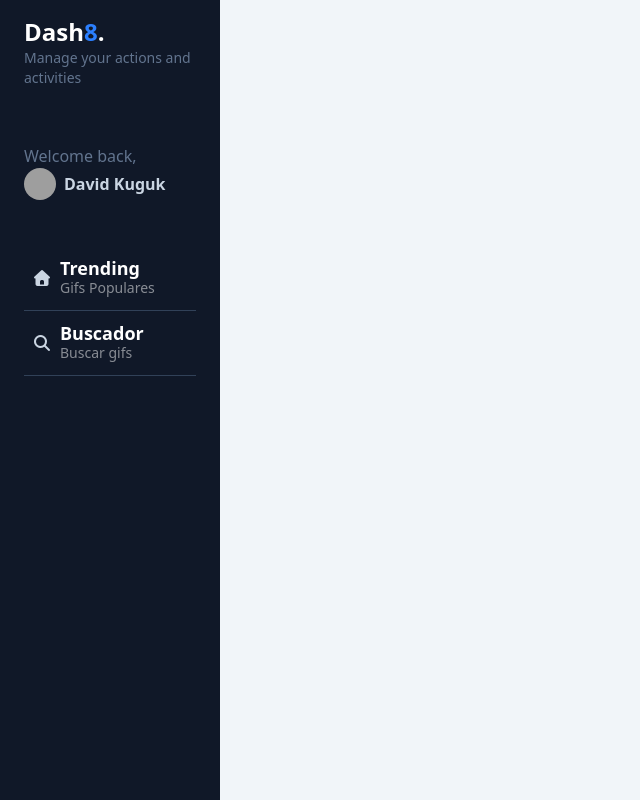
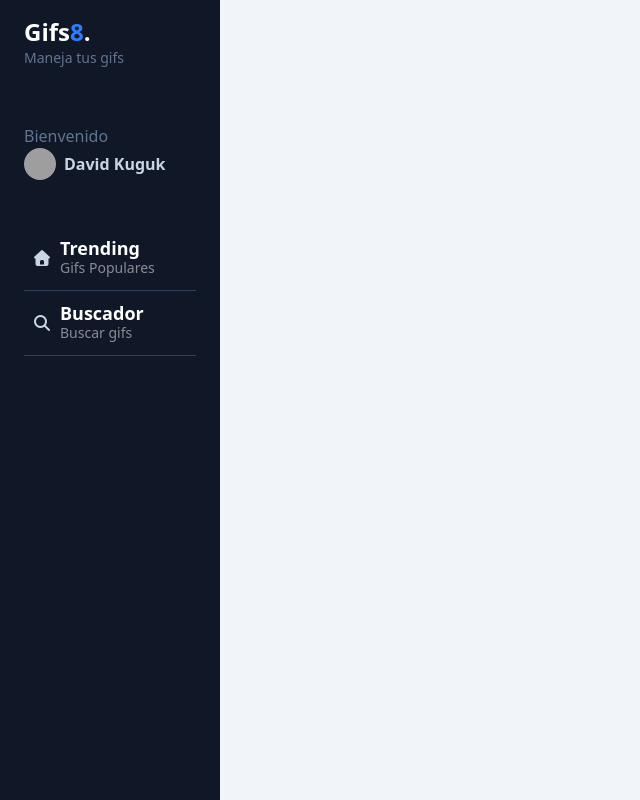
Before and after one commit to Davidkuguk/gifs-app, an Angular app: page /dashboard in a window 1280 px wide. Shown: the whole page, without its empty margins (0-640 px from the left). Built offline with nearby package versions, Linux system fonts and the light colour scheme; grey boxes are pictures that could not be loaded.

Commit message:
ajustamos el path de enviroments

```diff
--- a/src/app/gifs/components/gifs-side-menu/gifs-side-menu.component.html
+++ b/src/app/gifs/components/gifs-side-menu/gifs-side-menu.component.html
@@ -1,8 +1,9 @@
 <div id="menu"
     class="w-[220px] bg-gray-900 min-h-screen z-10 text-slate-300 w-64 fixed left-0 h-screen overflow-y-scroll">
     <div id="logo" class="my-4 px-6">
-        <h1 class="text-lg md:text-2xl font-bold text-white">Dash<span class="text-blue-500">8</span>.</h1>
-        <p class="text-slate-500 text-sm">Manage your actions and activities</p>
+        <h1 class="text-lg md:text-2xl font-bold text-white">{{envs.companyName}}<span class="text-blue-500">8</span>.
+        </h1>
+        <p class="text-slate-500 text-sm">{{envs.companySlogan}}</p>
     </div>
 
     <gifs-side-menu-header />
--- a/src/app/gifs/components/gifs-side-menu/gifs-side-menu.component.ts
+++ b/src/app/gifs/components/gifs-side-menu/gifs-side-menu.component.ts
@@ -1,10 +1,13 @@
 import {Component } from '@angular/core';
 import { SideMenuHeaderComponent } from '../side-menu-header/side-menu-header.component';
 import { SideMenuOptionsComponent } from '../side-menu-options/side-menu-options.component';
+import { environment } from '../../../../environments/environment';
 
 @Component({
   selector: 'gifs-side-menu',
   imports: [SideMenuHeaderComponent, SideMenuOptionsComponent,],
   templateUrl: './gifs-side-menu.component.html',
 })
-export class GifsSideMenu { }
+export class GifsSideMenu {
+  envs = environment;
+}
--- a/src/app/gifs/components/side-menu-header/side-menu-header.component.html
+++ b/src/app/gifs/components/side-menu-header/side-menu-header.component.html
@@ -1,6 +1,6 @@
 <!-- gifs-side-menu-header -->
 <div id="profile" class="px-6 py-10">
-    <p class="text-slate-500">Welcome back,</p>
+    <p class="text-slate-500">Bienvenido</p>
     <a href="#" class="inline-flex space-x-2 items-center">
         <span>
             <img class="rounded-full w-8 h-8"
--- a/src/app/gifs/components/side-menu-header/side-menu-header.component.ts
+++ b/src/app/gifs/components/side-menu-header/side-menu-header.component.ts
@@ -1,4 +1,5 @@
 import {  Component } from '@angular/core';
+import { environment } from 'src/environments/environment';
 
 @Component({
   selector: 'gifs-side-menu-header',
@@ -6,4 +7,6 @@
   templateUrl: './side-menu-header.component.html',
 
 })
-export class SideMenuHeaderComponent { }
+export class SideMenuHeaderComponent {
+  envs = environment
+}
--- a/src/environments/environment.development.ts
+++ b/src/environments/environment.development.ts
@@ -1 +1,11 @@
-export const environment = {};
+export const environment = {
+
+    production: true,
+    companyName: 'Gifs',
+    companyName2: 'App',
+    companySlogan: 'Maneja tus gifs',
+
+    //apiKey
+
+    //urls
+};
--- a/src/environments/environment.ts
+++ b/src/environments/environment.ts
@@ -1 +1,11 @@
-export const environment = {};
+export const environment = {
+    production: true,
+    companyName: 'Gifs',
+    companyName2: 'App',
+    companySlogan: 'Maneja tus gifs',
+
+    //apiKey
+
+    //urls
+
+};
--- a/tsconfig.json
+++ b/tsconfig.json
@@ -3,6 +3,10 @@
 {
   "compileOnSave": false,
   "compilerOptions": {
+    "baseUrl": ".",
+    "paths": {
+      "@enviroments/*": ["src/enviroments/*"]
+    },
     "strict": true,
     "noImplicitOverride": true,
     "noPropertyAccessFromIndexSignature": true,
```
